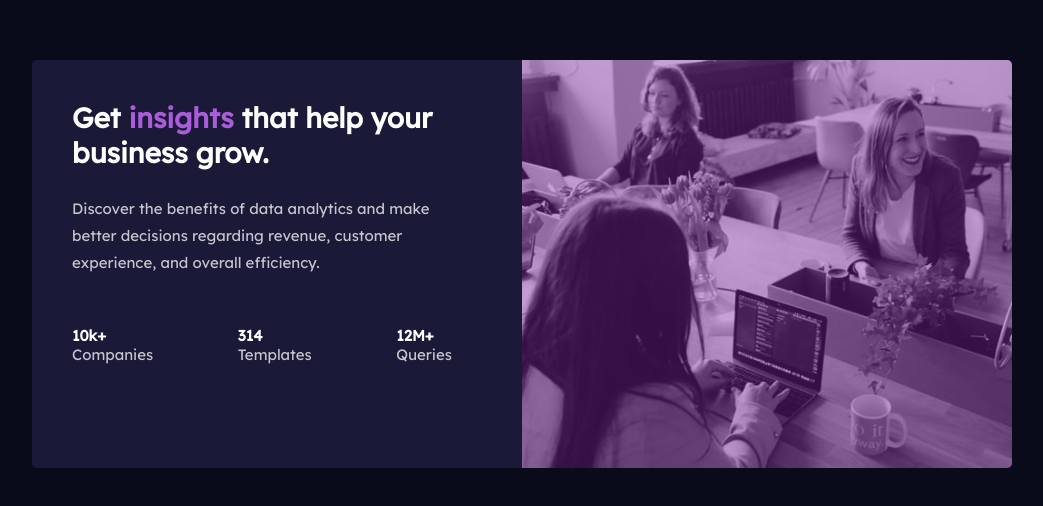
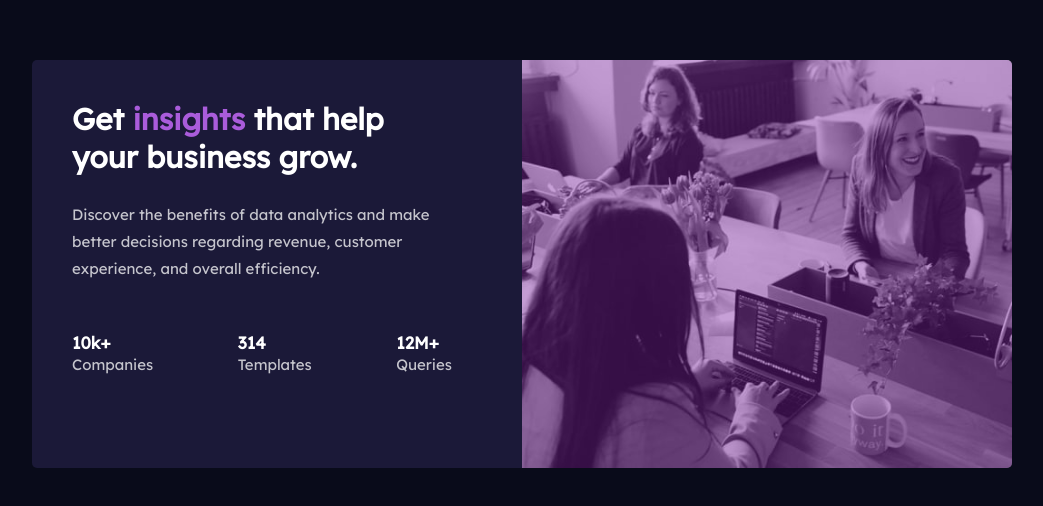
Before and after one commit to Omneya-Serageldin-Borai/stats-preview-card-component-main, a plain HTML site: page index.html in a window 1280 px wide. Shown: the part 136-642 px from the top of the page, without its empty margins (118-1161 px from the left). Drawn offline with Linux system fonts and the light colour scheme.

Commit message:
Task File

```diff
--- a/index.css
+++ b/index.css
@@ -45,14 +45,14 @@ h3 , p {
     line-height: 1.8;
 }
 .text h3 {
-    font-size: 28px;
+    font-size: 30px;
 }
 .text h3 span {
     color: hsl(277, 64%, 61%);
 }
 .text div p {
     color: #fff;
-    font-size: 15px;
+    font-size: 17px;
     font-weight: bold;
     text-transform: capitalize;
 }
```
